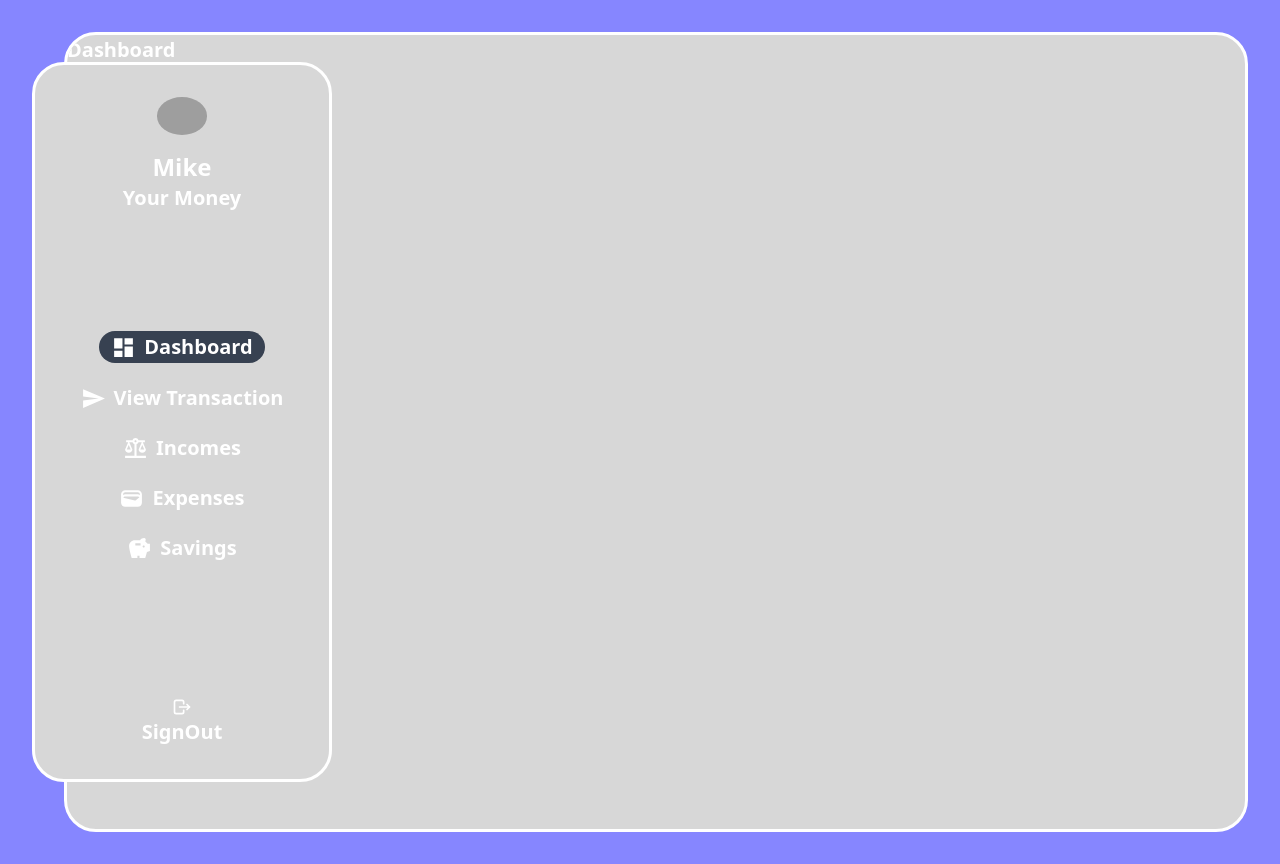
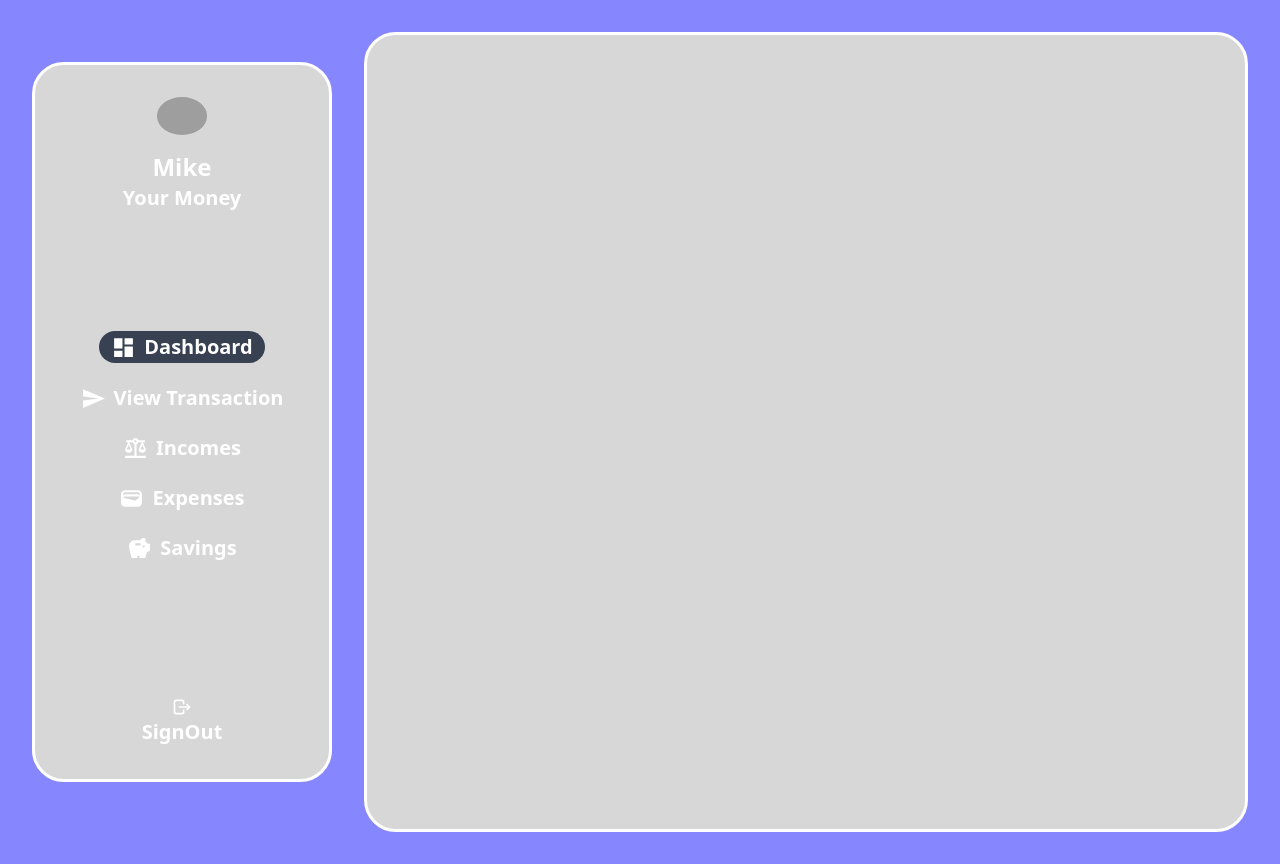
Before and after one commit to okoid721/tracker-frontend, a React (Create React App) app: page / in a window 1280 px wide. Built offline with nearby package versions, Linux system fonts and the light colour scheme; grey boxes are pictures that could not be loaded.

Commit message:
eccomerce

```diff
--- a/src/component/Expenses/Expenses.jsx
+++ b/src/component/Expenses/Expenses.jsx
@@ -1,7 +1,11 @@
 import React from 'react';
 
 const Expenses = () => {
-  return <div className="Expenses">Expenses</div>;
+  return (
+    <div className="Expenses">
+      <main className=" py-8 px-6 w-full"></main>
+    </div>
+  );
 };
 
 export default Expenses;
--- a/src/component/Income/Income.jsx
+++ b/src/component/Income/Income.jsx
@@ -1,7 +1,11 @@
 import React from 'react';
 
 const Income = () => {
-  return <div className="Income">Income</div>;
+  return (
+    <div className="Income">
+      <main className=" py-8 px-6 w-full"></main>
+    </div>
+  );
 };
 
 export default Income;
--- a/src/component/Saving/Saving.jsx
+++ b/src/component/Saving/Saving.jsx
@@ -1,7 +1,11 @@
 import React from 'react';
 
 const Saving = () => {
-  return <div className=" Savings">Savings</div>;
+  return (
+    <div className=" Savings">
+      <main className=" py-8 px-6 w-full"></main>
+    </div>
+  );
 };
 
 export default Saving;
--- a/src/component/dashboard/Dashboard.jsx
+++ b/src/component/dashboard/Dashboard.jsx
@@ -1,7 +1,11 @@
 import React from 'react';
 
 const Dashboard = () => {
-  return <div className="Dashboard ">Dashboard</div>;
+  return (
+    <div className="Dashboard ">
+      <main className=" py-8 px-6 w-full"></main>
+    </div>
+  );
 };
 
 export default Dashboard;
--- a/src/component/navigation/Navigation.jsx
+++ b/src/component/navigation/Navigation.jsx
@@ -33,7 +33,7 @@ const Navigation = ({ active, setActive }) => {
 
       <div className={`lg:flex ${isOpen ? 'block' : 'hidden'}`}>
         <div
-          className={` px-6 py-8 absolute  h-[90vh] w-[300px]  bg-[#d7d7d7] border-[3px] border-white rounded-[32px] flex  flex-col   gap-2 items-center justify-between `}
+          className={` px-6 py-8 absolute lg:sticky  h-[90vh] w-[300px]  bg-[#d7d7d7] border-[3px] border-white rounded-[32px] flex  flex-col   gap-2 items-center justify-between `}
         >
           <div className=" h-[100px] flex  flex-col items-center gap-4">
             <img
@@ -47,7 +47,10 @@ const Navigation = ({ active, setActive }) => {
               <p className=" font-semibold">Your Money</p>
             </div>
           </div>
-          <ul className=" flex  flex-col gap-5 items-center relative ">
+          <ul
+            className=" flex  flex-col gap-5 items-center relative "
+            onClick={toggleMenu}
+          >
             {menuItems.map((item) => {
               return (
                 <li
@@ -57,7 +60,7 @@ const Navigation = ({ active, setActive }) => {
                       ? "before:content-[''] before:absolute before:left-0 before:top-0 before:w-[4px] h-8 bg-gray-700 rounded-[20px] px-3 py-2  "
                       : ''
                   }`}
-                  onClick={() => setActive(item.id)(toggleMenu)}
+                  onClick={() => setActive(item.id)}
                 >
                   {item.icon}
                   <span className="">{item.title}</span>
```
